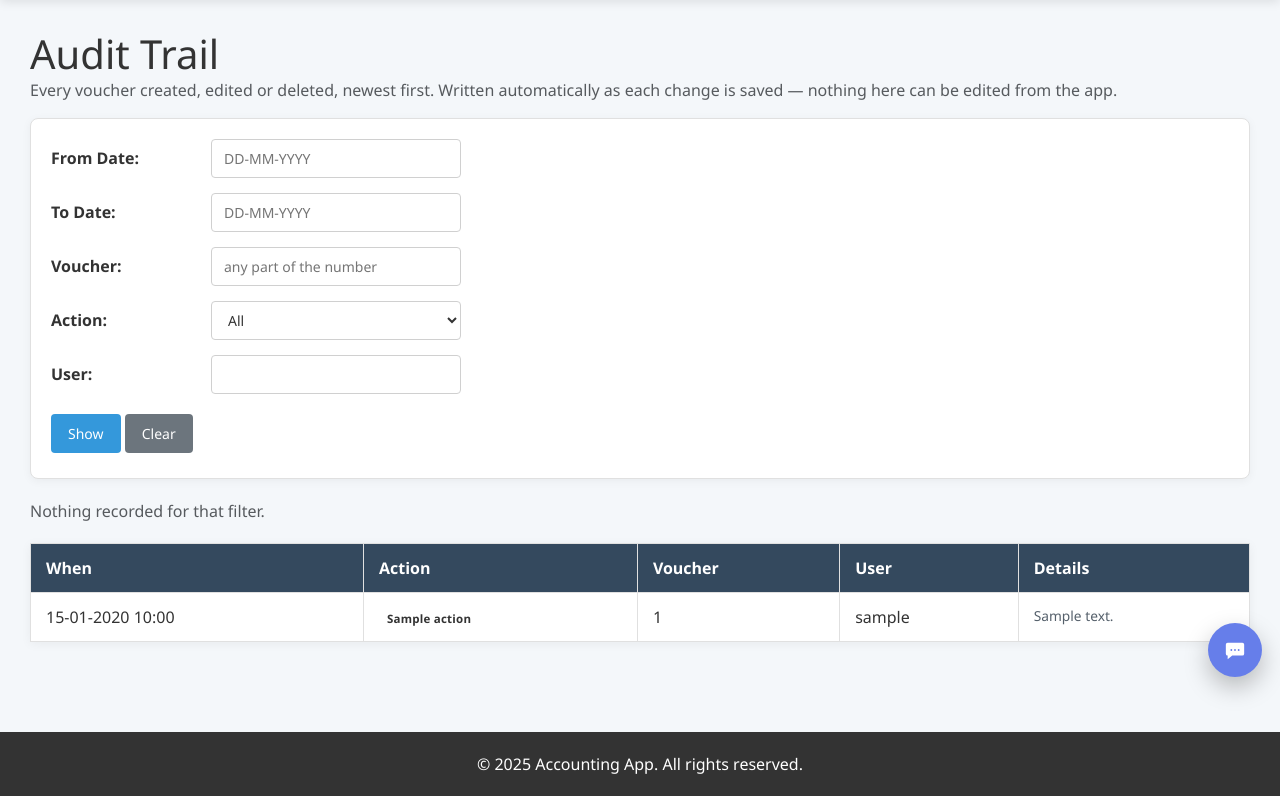
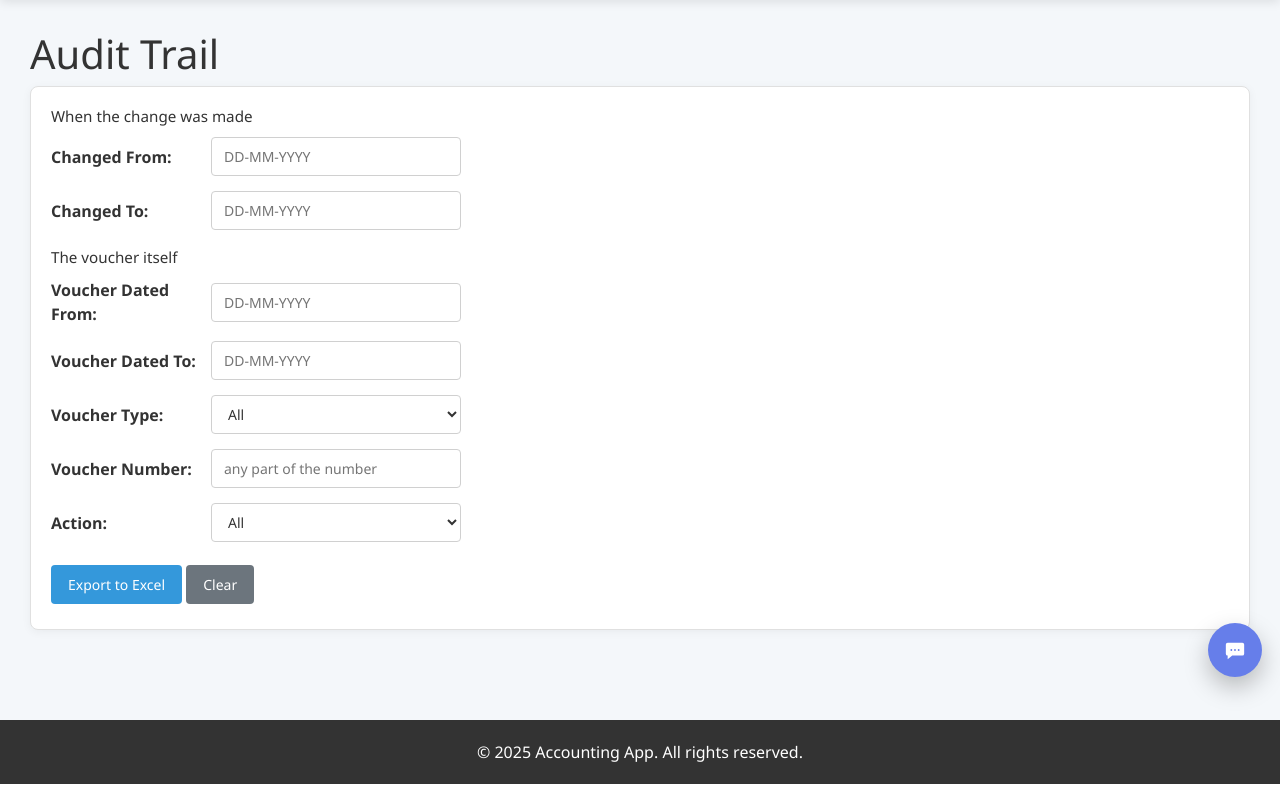
Before and after one commit to muhammednafick-cyber/accounting-app, a Flask app: page /report/audit-trail in a window 1280 px wide; the page is wider, and only the part inside the window is pictured. Shown: the part 100-896 px from the top of that part. Run offline with Flask 3, Linux system fonts and the light colour scheme; the visitor is signed in with stand-in values (Sample User, id 1); a database or web service that is not in the repository returns one stand-in record (values such as "Sample title"); data that the repository does not hold is empty; parts of the project's set-up code (start-up, migrations or seed data) failed here and were passed over; some libraries are stand-ins or nearby versions.

Commit message:
Filter the audit trail by the voucher, and deliver it as a spreadsheet
The trail now offers both dates, separated on the screen because they answer
different questions: when the change was made, and what the voucher itself is
dated. In this data those differ nine times out of ten - a voucher dated last
December and entered in August is found under August by the first and under
December by the second - so labelling either of them plain "From Date", as it
was, invited the wrong answer.

Adds a voucher type dropdown, built from the types the trail actually holds
rather than a fixed list. Drops the user filter.

Nothing is rendered on the page any more and the Show button is gone: the
trail gains a row per voucher change and is never pruned, so the useful output
is a filtered file, not a table that grows until it will not paint. Export to
Excel carries the change time, action, voucher, its type, date and amount, the
user and the details, capped at 50,000 rows.

One limit worth knowing: filtering by voucher type or voucher date leaves
deletions out. Once a voucher is deleted there is no row left to read a type
or a date from, so the LEFT JOIN returns neither. Action = DELETE still finds
them and the details column still records what they were. Voucher numbers are
also reused after a delete, which is why the join must be left rather than
inner - an old delete would otherwise attach itself to whatever voucher holds
that number now.

Co-Authored-By: Claude Opus 5 <noreply@anthropic.com>

```diff
--- a/accounting_app/report_routes.py
+++ b/accounting_app/report_routes.py
@@ -214,30 +214,18 @@ def report_sales_summary():
 @report_bp.route("/report/audit-trail")
 @login_required
 def report_audit_trail():
-    """Who created, edited or deleted vouchers, and when.
+    """Filters for the audit trail. The report itself comes back as Excel.
 
-    Paged rather than dumped: the trail gains a row per voucher change and is
-    never pruned, so it is the one table that grows without bound.
+    Nothing is rendered on the page: the trail gains a row per voucher change
+    and is never pruned, so the useful output is a file you can filter and
+    keep, not a table that grows until it will not paint.
     """
-    from database.audit_db import get_audit_trail, get_audit_actions
-
-    page = max(1, int(request.args.get("page") or 1))
-    per_page = 100
-    rows, total = get_audit_trail(
-        voucher_number=(request.args.get("voucher_number") or "").strip() or None,
-        from_date=parse_date(request.args.get("from_date")),
-        to_date=parse_date(request.args.get("to_date")),
-        action=(request.args.get("action") or "").strip() or None,
-        username=(request.args.get("username") or "").strip() or None,
-        limit=per_page, offset=(page - 1) * per_page)
+    from database.audit_db import get_audit_actions, get_audited_voucher_types
 
     return render_template(
         "report_audit_trail.html",
-        rows=rows, total=total, page=page, per_page=per_page,
-        pages=max(1, (total + per_page - 1) // per_page),
         actions=get_audit_actions(),
-        filters={k: (request.args.get(k) or "") for k in
-                 ("voucher_number", "from_date", "to_date", "action", "username")},
+        voucher_types=get_audited_voucher_types(),
         username=current_user.username)
 
 
@@ -931,6 +919,36 @@ def export_report(report_type):
             data = get_sales_summary_data(from_date, to_date)
             return create_excel_response(pd.DataFrame(data), f"Sales_Summary_{from_date}_{to_date}")
 
+        elif report_type == "audit_trail":
+            from database.audit_db import get_audit_trail
+            # Capped: the trail is the one table that only ever grows, and a
+            # spreadsheet nobody can open is not an export.
+            MAX_ROWS = 50000
+            rows, total = get_audit_trail(
+                voucher_number=(request.args.get("voucher_number") or "").strip() or None,
+                from_date=from_date, to_date=to_date,
+                action=(request.args.get("action") or "").strip() or None,
+                voucher_type=(request.args.get("voucher_type") or "").strip() or None,
+                voucher_from=parse_date(request.args.get("voucher_from")),
+                voucher_to=parse_date(request.args.get("voucher_to")),
+                limit=MAX_ROWS)
+            if total > MAX_ROWS:
+                print(f"audit_trail export truncated: {total} matched, {MAX_ROWS} written")
+            formatted_data = [
+                {"Changed On": r["created_at"].strftime("%d-%m-%Y %H:%M")
+                               if hasattr(r["created_at"], "strftime") else r["created_at"],
+                 "Action": r["action"],
+                 "Voucher": r["voucher_number"],
+                 "Voucher Type": r["voucher_type"],
+                 "Voucher Date": format_date(r["voucher_date"]) if r["voucher_date"] else "",
+                 "Amount": r["amount"] if r["amount"] is not None else "",
+                 "User": r["username"],
+                 "Details": r["details"]}
+                for r in rows
+            ]
+            return create_excel_response(pd.DataFrame(formatted_data),
+                                         f"Audit_Trail_{from_date}_{to_date}")
+
         elif report_type == "profit_by_item":
             rows = get_profit_by_item_data(from_date, to_date)
             formatted_data = [
--- a/templates/report_audit_trail.html
+++ b/templates/report_audit_trail.html
@@ -4,117 +4,73 @@
 
 {% block content %}
 <h1>Audit Trail</h1>
-<p class="text-muted" style="margin-top:-8px">
-    Every voucher created, edited or deleted, newest first. Written automatically
-    as each change is saved &mdash; nothing here can be edited from the app.
-</p>
-
-<form class="dashboard-section" method="get">
+<form class="dashboard-section" id="auditFilters" onsubmit="exportReport(); return false;">
+    <h3 style="font-size:0.95rem; margin:0 0 12px">When the change was made</h3>
     <div class="entry">
-        <label for="from_date">From Date:</label>
+        <label for="from_date">Changed From:</label>
         <input type="text" id="from_date" name="from_date" class="input-standard-width"
-               placeholder="DD-MM-YYYY" pattern="\d{2}-\d{2}-\d{4}" value="{{ filters.from_date }}">
+               placeholder="DD-MM-YYYY" pattern="\d{2}-\d{2}-\d{4}">
     </div>
     <div class="entry">
-        <label for="to_date">To Date:</label>
+        <label for="to_date">Changed To:</label>
         <input type="text" id="to_date" name="to_date" class="input-standard-width"
-               placeholder="DD-MM-YYYY" pattern="\d{2}-\d{2}-\d{4}" value="{{ filters.to_date }}">
+               placeholder="DD-MM-YYYY" pattern="\d{2}-\d{2}-\d{4}">
+    </div>
+
+    <h3 style="font-size:0.95rem; margin:18px 0 12px">The voucher itself</h3>
+    <div class="entry">
+        <label for="voucher_from">Voucher Dated From:</label>
+        <input type="text" id="voucher_from" name="voucher_from" class="input-standard-width"
+               placeholder="DD-MM-YYYY" pattern="\d{2}-\d{2}-\d{4}">
     </div>
     <div class="entry">
-        <label for="voucher_number">Voucher:</label>
+        <label for="voucher_to">Voucher Dated To:</label>
+        <input type="text" id="voucher_to" name="voucher_to" class="input-standard-width"
+               placeholder="DD-MM-YYYY" pattern="\d{2}-\d{2}-\d{4}">
+    </div>
+    <div class="entry">
+        <label for="voucher_type">Voucher Type:</label>
+        <select id="voucher_type" name="voucher_type" class="input-standard-width">
+            <option value="">All</option>
+            {% for t in voucher_types %}
+            <option value="{{ t }}">{{ t }}</option>
+            {% endfor %}
+        </select>
+    </div>
+    <div class="entry">
+        <label for="voucher_number">Voucher Number:</label>
         <input type="text" id="voucher_number" name="voucher_number" class="input-standard-width"
-               placeholder="any part of the number" value="{{ filters.voucher_number }}">
+               placeholder="any part of the number">
     </div>
     <div class="entry">
         <label for="action">Action:</label>
         <select id="action" name="action" class="input-standard-width">
             <option value="">All</option>
             {% for a in actions %}
-            <option value="{{ a }}" {{ 'selected' if filters.action == a else '' }}>{{ a }}</option>
+            <option value="{{ a }}">{{ a }}</option>
             {% endfor %}
         </select>
     </div>
-    <div class="entry">
-        <label for="username">User:</label>
-        <input type="text" id="username" name="username" class="input-standard-width"
-               value="{{ filters.username }}">
+
+    <div style="margin-top:18px">
+        <button type="submit" class="btn btn-info">Export to Excel</button>
+        <button type="button" class="btn btn-secondary" onclick="clearFilters()">Clear</button>
     </div>
-    <button type="submit" class="btn btn-primary">Show</button>
-    <a href="{{ url_for('report_bp.report_audit_trail') }}" class="btn btn-secondary">Clear</a>
 </form>
 
-<p class="text-muted" style="margin:14px 0 6px">
-    {% if total %}
-    <strong>{{ '{:,}'.format(total) }}</strong> entr{{ 'y' if total == 1 else 'ies' }}
-    &mdash; showing {{ ((page - 1) * per_page) + 1 }}
-    to {{ [page * per_page, total] | min }}
-    {% else %}
-    Nothing recorded for that filter.
-    {% endif %}
-</p>
+<script>
+    function exportReport() {
+        const form = document.getElementById('auditFilters');
+        const params = new URLSearchParams();
+        // Only send what was filled in, so the filename and the query stay tidy.
+        new FormData(form).forEach((value, key) => {
+            if (String(value).trim()) params.append(key, value);
+        });
+        window.location.href = '/export_report/audit_trail?' + params.toString();
+    }
 
-<table id="auditTable">
-    <thead>
-        <tr>
-            <th>When</th>
-            <th>Action</th>
-            <th>Voucher</th>
-            <th>User</th>
-            <th>Details</th>
-        </tr>
-    </thead>
-    <tbody>
-        {% for r in rows %}
-        <tr>
-            <td class="nowrap">{{ r.created_at.strftime('%d-%m-%Y %H:%M') if r.created_at.strftime is defined
-                                  else r.created_at }}</td>
-            <td><span class="audit-action audit-{{ r.action | lower }}">{{ r.action }}</span></td>
-            <td class="nowrap">
-                {% if r.voucher_number %}{{ r.voucher_number }}{% else %}&mdash;{% endif %}
-            </td>
-            <td>{{ r.username }}</td>
-            <td class="audit-details">{{ r.details }}</td>
-        </tr>
-        {% else %}
-        <tr><td colspan="5" class="text-center text-muted">No entries.</td></tr>
-        {% endfor %}
-    </tbody>
-</table>
-
-{% if pages > 1 %}
-<div class="audit-pager">
-    {% set base = request.args.to_dict() %}
-    {% if page > 1 %}
-    {% set _ = base.update({'page': page - 1}) %}
-    <a class="btn btn-secondary btn-sm" href="?{{ base | urlencode }}">&larr; Previous</a>
-    {% endif %}
-    <span class="text-muted">Page {{ page }} of {{ pages }}</span>
-    {% if page < pages %}
-    {% set _ = base.update({'page': page + 1}) %}
-    <a class="btn btn-secondary btn-sm" href="?{{ base | urlencode }}">Next &rarr;</a>
-    {% endif %}
-</div>
-{% endif %}
-
-<style>
-    #auditTable .nowrap { white-space: nowrap; }
-    #auditTable .audit-details { color: #55606b; font-size: 0.86rem; }
-    .audit-action {
-        display: inline-block;
-        padding: 1px 8px;
-        border-radius: 10px;
-        font-size: 0.72rem;
-        font-weight: 700;
-        letter-spacing: 0.02em;
+    function clearFilters() {
+        document.getElementById('auditFilters').reset();
     }
-    .audit-create { background: #d1fae5; color: #0f6b52; }
-    .audit-update { background: #fef3c7; color: #92620a; }
-    .audit-delete { background: #fee2e2; color: #a02020; }
-    .audit-pager {
-        display: flex;
-        align-items: center;
-        gap: 14px;
-        margin: 16px 0 40px;
-    }
-</style>
+</script>
 {% endblock %}
```
Also changed, not shown: database/audit_db.py (+61 -18 lines).
